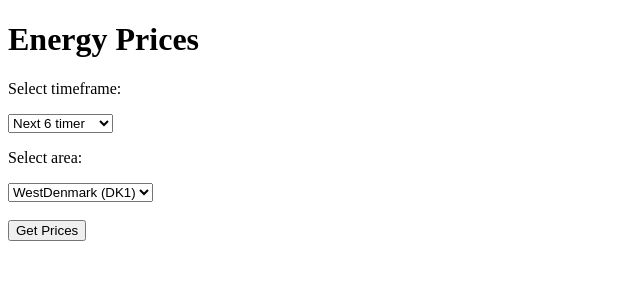
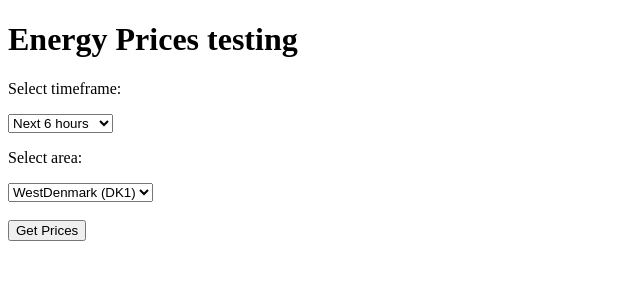
Before and after one commit to Michaelgimm/energinet-elpris, a Flask app: page / in a window 1280 px wide. Shown: the top 300 px of the page, without its empty margins (0-640 px from the left). Run offline with Flask 3, Linux system fonts and the light colour scheme.

Commit message:
change the title in index.html 2

```diff
--- a/templates/index.html
+++ b/templates/index.html
@@ -1,14 +1,14 @@
 <!DOCTYPE html>
 <html>
 <head>
-    <title>Energy Prices Test</title>
+    <title>Energy Prices Testing </title>
 </head>
 <body>
-    <h1>Energy Prices</h1>
+    <h1>Energy Prices testing</h1>
     <form action="/prices" method="POST">
         <p>Select timeframe:</p>
         <select name="timeframe">
-            <option value="6">Next 6 timer</option>
+            <option value="6">Next 6 hours</option>
             <option value="12">Next 12 hours</option>
             <option value="24">Next 24 hours</option>
         </select>
```
